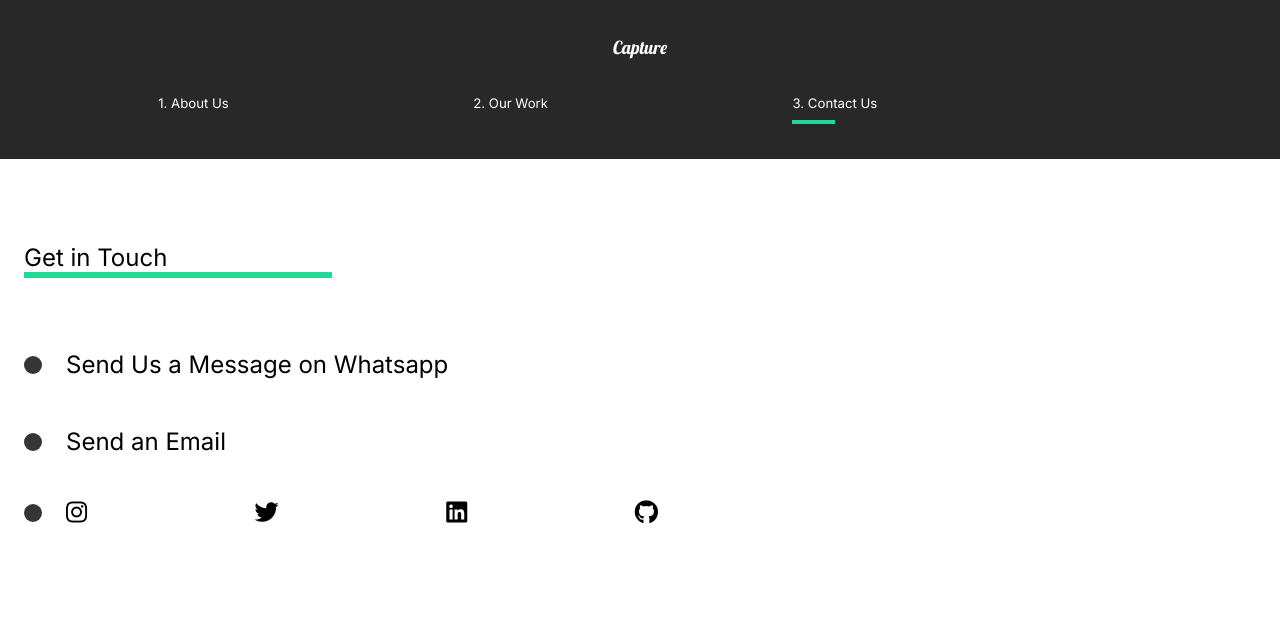
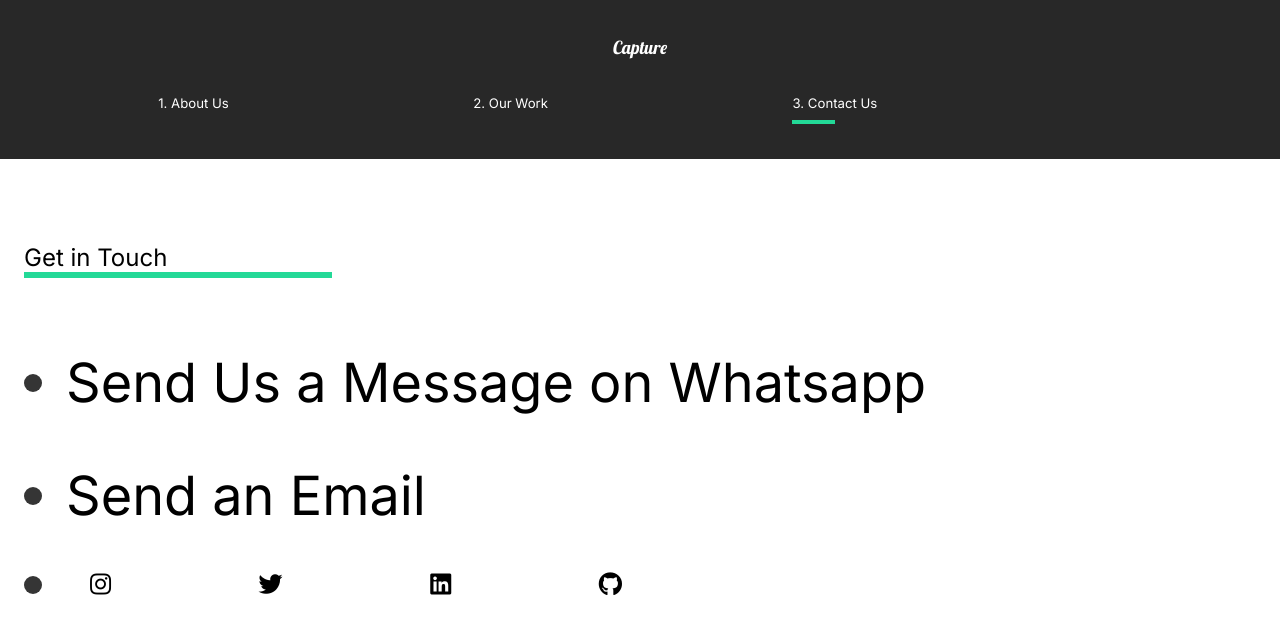
Before and after one commit to Shivam327/Capture, a React (Create React App) app: page /contact in a window 1280 px wide. Shown: the top 634 px of the page. Built offline with nearby package versions, Linux system fonts and the light colour scheme.

Commit message:
Refactoring

```diff
--- a/src/Pages/ContactUs.jsx
+++ b/src/Pages/ContactUs.jsx
@@ -24,18 +24,19 @@ const ContactUs = () => {
         <Hide>
           <Social variants={titleAnim}>
             <Circle />
-            <a href="https://wa.me/+917738822023">
-              <h2> Send Us a Message on Whatsapp</h2>
-            </a>
+            <h2>
+              <a href="https://wa.me/+917738822023">
+                Send Us a Message on Whatsapp
+              </a>
+            </h2>
           </Social>
         </Hide>
         <Hide>
           <Social variants={titleAnim}>
             <Circle />
-
-            <a href="mailto:Shivamthaker1999@gmail.com">
-              <h2>Send an Email</h2>
-            </a>
+            <h2>
+              <a href="mailto:Shivamthaker1999@gmail.com">Send an Email</a>
+            </h2>
           </Social>
         </Hide>
         <Hide>
@@ -68,6 +69,7 @@ const ContactStyle = styled(motion.div)`
   color: #353535;
   min-height: 90vh;
   a {
+    font-size: 4.5rem;
     text-decoration: none;
     color: black;
   }
@@ -117,12 +119,13 @@ const Social = styled(motion.div)`
 `;
 const SocialIcon = styled(motion.div)`
   display: flex;
-  font-size: 2rem;
+  font-size: 1.5rem;
   width: 50%;
-  padding: 1.5rem 0rem;
+  padding: 1.5rem 2rem;
   justify-content: space-between;
 
   a {
+    padding: 0rem 1rem;
     font-size: 5rem;
     color: black;
   }
```
